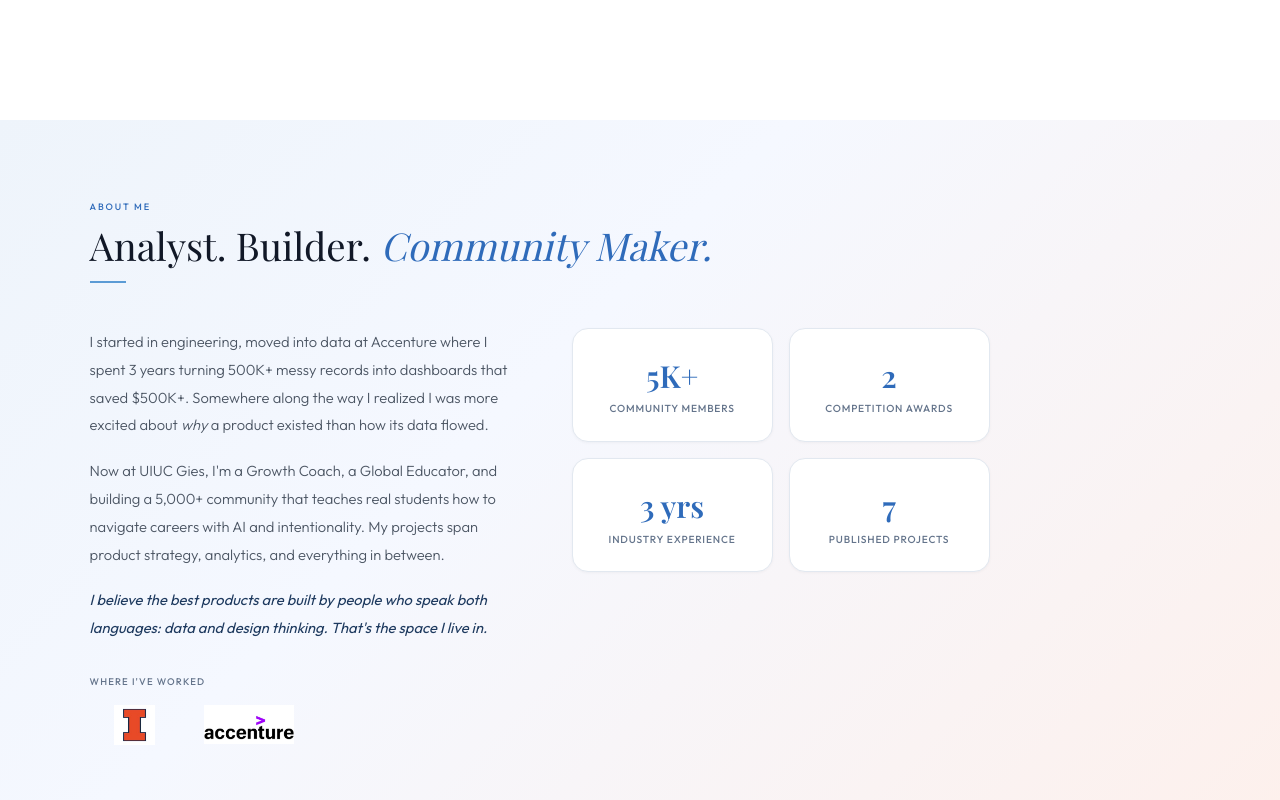
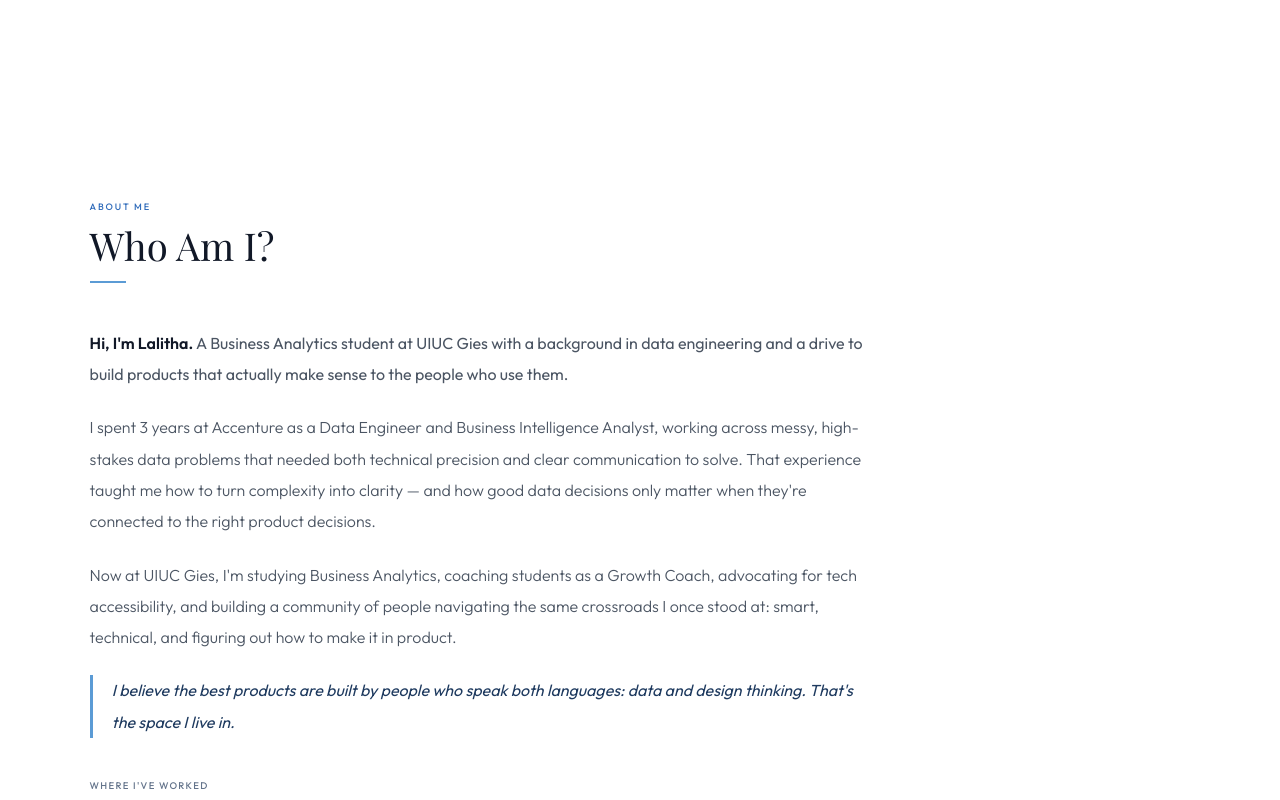
Before and after one commit to llkarri/lalithalahariportfolio, a React (Vite) app: page / in a window 1280 px wide. Shown: the part 680-1480 px from the top of the page. Built offline with nearby package versions, Linux system fonts and the light colour scheme; a web font is replaced by a local one.

Commit message:
Refactor About section with updated content and styles

```diff
--- a/src/App.tsx
+++ b/src/App.tsx
@@ -296,46 +296,34 @@ export default function App() {
         </section>
 
         {/* ── ABOUT ── */}
-        <section id="about" style={{ background: 'linear-gradient(135deg, #eef4fb 0%, #f5f8ff 40%, #fdf0ec 100%)', padding: '5rem clamp(1.5rem, 7vw, 6rem)' }}>
+        <section id="about" style={{ background: '#fff', padding: '5rem clamp(1.5rem, 7vw, 6rem)' }}>
           <motion.div initial="hidden" whileInView="visible" viewport={{ once: true }} variants={fadeUp}>
             <p className="eyebrow">About Me</p>
-            <h2 className="section-title">Analyst. Builder. <em>Community Maker.</em></h2>
+            <h2 className="section-title">Who Am I?</h2>
             <hr className="rule" />
-            <div className="about-grid">
-              <div>
-                <p style={{ fontSize: '0.92rem', fontWeight: 300, color: MID, lineHeight: 1.9, marginBottom: '1.1rem' }}>
-                  I started in engineering, moved into data at Accenture where I spent 3 years turning 500K+ messy records into dashboards that saved $500K+. Somewhere along the way I realized I was more excited about <em>why</em> a product existed than how its data flowed.
+            <div style={{ maxWidth: '780px' }}>
+              <p style={{ fontSize: '1rem', lineHeight: 1.95, color: MID, marginBottom: '1.4rem' }}>
+                <strong style={{ color: INK, fontWeight: 600 }}>Hi, I'm Lalitha.</strong> A Business Analytics student at UIUC Gies with a background in data engineering and a drive to build products that actually make sense to the people who use them.
               </p>
-                <p style={{ fontSize: '0.92rem', fontWeight: 300, color: MID, lineHeight: 1.9, marginBottom: '1.1rem' }}>
-                  Now at UIUC Gies, I'm a Growth Coach, a Global Educator, and building a 5,000+ community that teaches real students how to navigate careers with AI and intentionality. My projects span product strategy, analytics, and everything in between.
+              <p style={{ fontSize: '1rem', fontWeight: 300, color: MID, lineHeight: 1.95, marginBottom: '1.4rem' }}>
+                I spent 3 years at Accenture as a Data Engineer and Business Intelligence Analyst, working across messy, high-stakes data problems that needed both technical precision and clear communication to solve. That experience taught me how to turn complexity into clarity — and how good data decisions only matter when they're connected to the right product decisions.
               </p>
-                <p style={{ fontSize: '0.92rem', fontWeight: 400, color: NAVY, lineHeight: 1.9, fontStyle: 'italic' }}>
+              <p style={{ fontSize: '1rem', fontWeight: 300, color: MID, lineHeight: 1.95, marginBottom: '1.4rem' }}>
+                Now at UIUC Gies, I'm studying Business Analytics, coaching students as a Growth Coach, advocating for tech accessibility, and building a community of people navigating the same crossroads I once stood at: smart, technical, and figuring out how to make it in product.
+              </p>
+              <p style={{ fontSize: '1rem', fontWeight: 400, color: NAVY, lineHeight: 1.95, fontStyle: 'italic', borderLeft: `3px solid ${SKY}`, paddingLeft: '1.2rem' }}>
                 I believe the best products are built by people who speak both languages: data and design thinking. That's the space I live in.
               </p>
-                <div style={{ marginTop: '2rem' }}>
-                  <p style={{ fontSize: '0.6rem', letterSpacing: '0.12em', textTransform: 'uppercase', color: MUTED, marginBottom: '1rem', fontWeight: 500 }}>Where I've worked</p>
-                  <div style={{ display: 'flex', gap: '1.5rem', alignItems: 'center', flexWrap: 'wrap' }}>
-                    <div className="logo-box" style={{ height: '40px', width: '90px' }}>
+              <div style={{ marginTop: '2.5rem' }}>
+                <p style={{ fontSize: '0.6rem', letterSpacing: '0.14em', textTransform: 'uppercase', color: MUTED, marginBottom: '1rem', fontWeight: 500 }}>Where I've worked</p>
+                <div style={{ display: 'flex', gap: '2rem', alignItems: 'center', flexWrap: 'wrap' }}>
+                  <div className="logo-box" style={{ height: '38px', width: '88px' }}>
                     <img src={`${BASE}uiuc.jpg`} alt="UIUC" />
                   </div>
-                    <div className="logo-box" style={{ height: '40px', width: '90px' }}>
+                  <div className="logo-box" style={{ height: '38px', width: '88px' }}>
                     <img src={`${BASE}accenture.jpg`} alt="Accenture" />
                   </div>
                 </div>
-                </div>
-              </div>
-              <div className="stats-grid">
-                {[
-                  { num: '5K+', label: 'Community Members' },
-                  { num: '2', label: 'Competition Awards' },
-                  { num: '3 yrs', label: 'Industry Experience' },
-                  { num: '7', label: 'Published Projects' },
-                ].map(stat => (
-                  <div key={stat.label} className="stat-card">
-                    <div style={{ fontFamily: 'var(--serif)', fontSize: '1.9rem', fontWeight: 600, color: INDIGO }}>{stat.num}</div>
-                    <div style={{ fontSize: '0.64rem', color: MUTED, letterSpacing: '0.08em', textTransform: 'uppercase', fontWeight: 500, marginTop: '0.2rem' }}>{stat.label}</div>
-                  </div>
-                ))}
               </div>
             </div>
           </motion.div>
```
Lines whose indentation alone changed are shown as unchanged.
